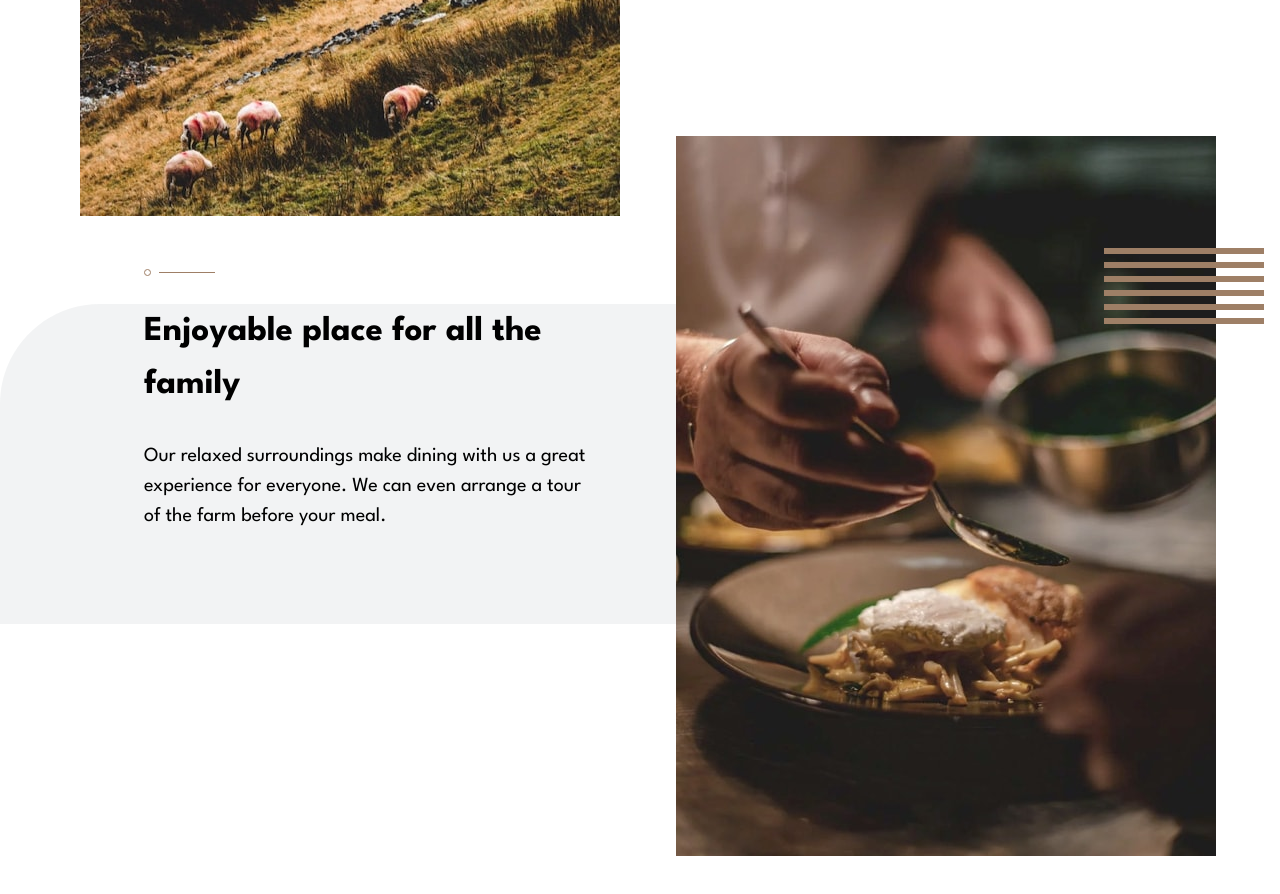
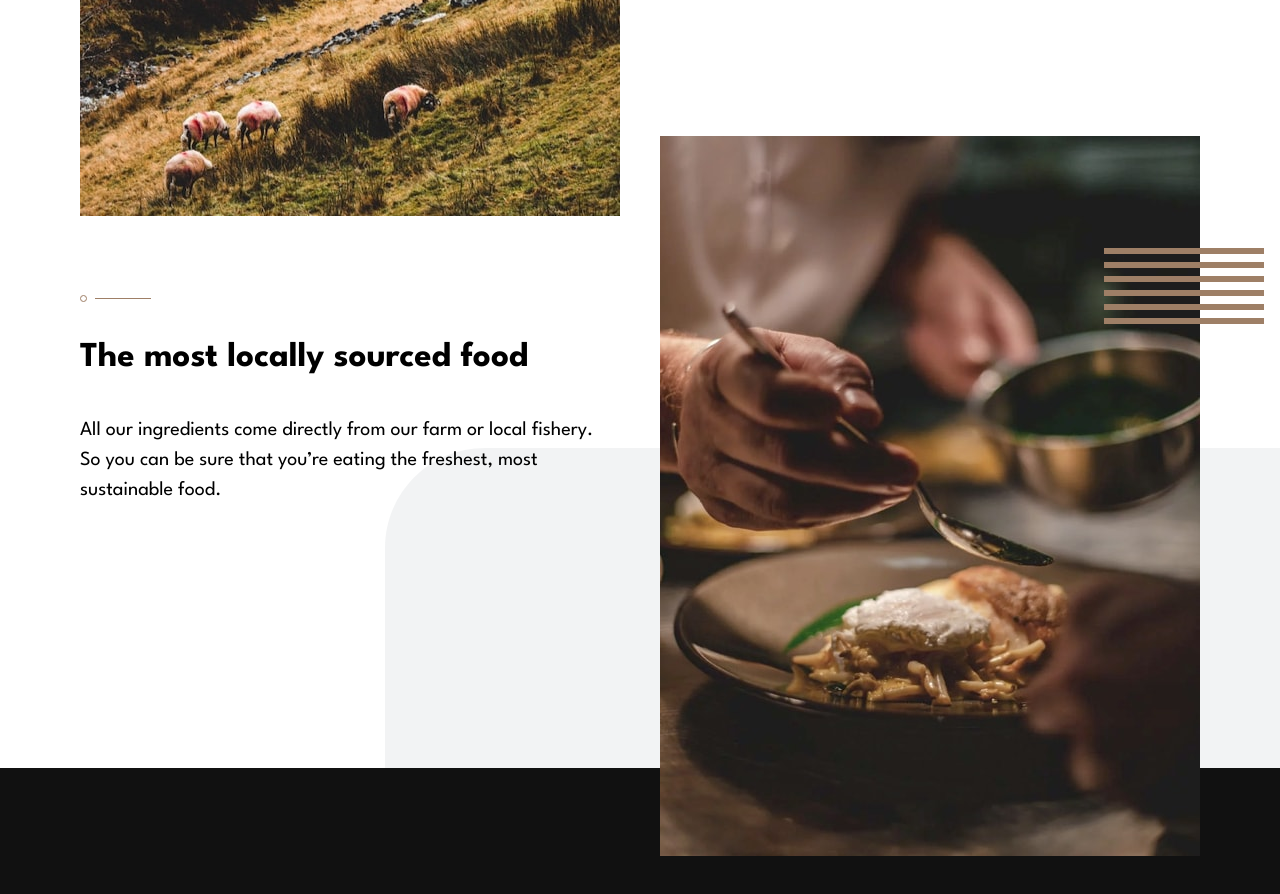
Before and after one commit to ezeqduarte/dinnerApp, a React (Vite) app: page / in a window 1280 px wide. Shown: the part 1160-2054 px from the top of the page. Before the commit the page ends 2016 px from the top, so only its background shows below. Built offline with nearby package versions, Linux system fonts and the light colour scheme.

Commit message:
second section finish

```diff
--- a/src/App.jsx
+++ b/src/App.jsx
@@ -32,7 +32,7 @@ function App() {
             src="/images/homepage/enjoyable-place-mobile.jpg"
           ></img>
 
-          <div className="flex justify-center items-center xl:items-start xl:px-[5rem] text-center xl:text-left h-full gap-[30px]  flex-col">
+          <div className="flex justify-center items-center xl:items-start xl:pl-[3rem] 2xl:pl-[18rem] text-center xl:text-left h-full gap-[30px]  flex-col">
             <svg xmlns="http://www.w3.org/2000/svg" width="71" height="7">
               <g fill="none" fill-rule="evenodd">
                 <path fill="#9E7F66" d="M15 3h56v1H15z" />
@@ -51,17 +51,17 @@ function App() {
         </div>
       </section>
       <section
-        className={`md:bg-[url('/images/patterns/pattern-curve-top-left.svg')] mt-[10rem] xl:mt-[0rem] pb-[8rem] bg-no-repeat xl:bg-left bg-[bottom_right_-23rem]`}
+        className={`md:bg-[url('/images/patterns/pattern-curve-top-left.svg')] mt-[10rem] xl:mt-[0rem] pb-[8rem] xl:pb-[5.5rem] 2xl:pb-[0rem] bg-no-repeat xl:bg-[bottom_right_0rem] bg-[bottom_right_-23rem]`}
       >
         <div
-          className={`container relative flex flex-col xl:flex-row-reverse py-[1rem] xl:h-[70vh] mx-auto px-[4rem] items-center justify-center xl:items-start xl:justify-start`}
+          className={`container relative flex flex-col xl:flex-row-reverse py-[1rem] xl:h-[70vh] mx-auto px-[4rem] xl:px-[5rem] items-center justify-center xl:items-start xl:justify-start`}
         >
           <img
             className="top-[-15rem] hidden xl:flex"
             src="/images/homepage/locally-sourced-desktop.jpg"
           ></img>
           <img
-            className="top-[-5rem] hidden md:flex xl:hidden"
+            className="hidden top-[-3rem] md:block relative xl:hidden"
             src="/images/homepage/locally-sourced-tablet.jpg"
           ></img>
 
@@ -75,7 +75,7 @@ function App() {
             src="/images/homepage/locally-sourced-mobile.jpg"
           ></img>
 
-          <div className="flex justify-center items-center xl:items-start xl:px-[5rem] text-center xl:text-left h-full gap-[30px]  flex-col">
+          <div className="flex justify-center items-center xl:items-start xl:pr-[3rem] 2xl:pr-[18rem] text-center xl:text-left h-full gap-[30px]  flex-col">
             <svg xmlns="http://www.w3.org/2000/svg" width="71" height="7">
               <g fill="none" fill-rule="evenodd">
                 <path fill="#9E7F66" d="M15 3h56v1H15z" />
@@ -83,19 +83,19 @@ function App() {
               </g>
             </svg>
             <h2 className="font-bold  text-[35px]">
-              Enjoyable place for all the family
+              The most locally sourced food
             </h2>
             <p className="font-regular lg:w-1/2 xl:w-full text-[20px]">
-              Our relaxed surroundings make dining with us a great experience
-              for everyone. We can even arrange a tour of the farm before your
-              meal.
+              All our ingredients come directly from our farm or local fishery.
+              So you can be sure that you’re eating the freshest, most
+              sustainable food.
             </p>
           </div>
         </div>
       </section>
-      {/*  <section className="w-full flex justify-center h-[75vh] text-white h-[90vh]  bg-[#111111] ">
+       <section className="w-full flex justify-center h-[75vh] text-white h-[90vh]  bg-[#111111] ">
         <div className="container flex py-[1rem] h-full mx-auto px-5 items-center justify-center lg:items-start lg:justify-start">
-          <div className="flex justify-center h-full w-1/2 px-[5rem] gap-[30px]  flex-col">
+          {/* <div className="flex justify-center h-full w-1/2 px-[5rem] gap-[30px]  flex-col">
             <svg xmlns="http://www.w3.org/2000/svg" width="71" height="7">
               <g fill="none" fill-rule="evenodd">
                 <path fill="#9E7F66" d="M15 3h56v1H15z" />
@@ -141,9 +141,9 @@ function App() {
                 </p>
               </div>
             </article>
-          </div>
+          </div> */}
         </div>
-      </section> */}
+      </section>
     </div>
   );
 }
```
